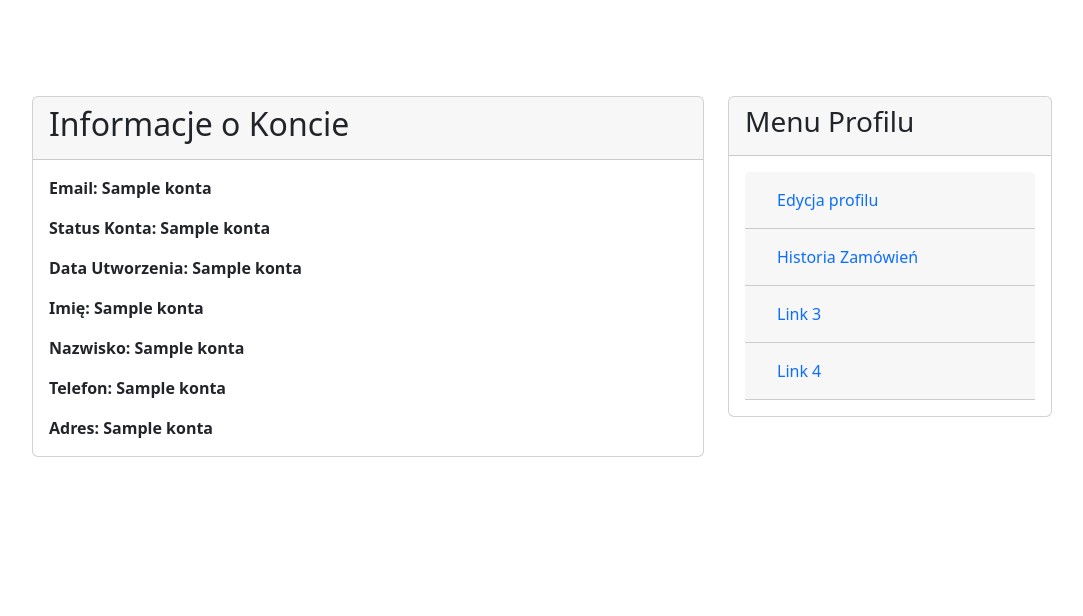
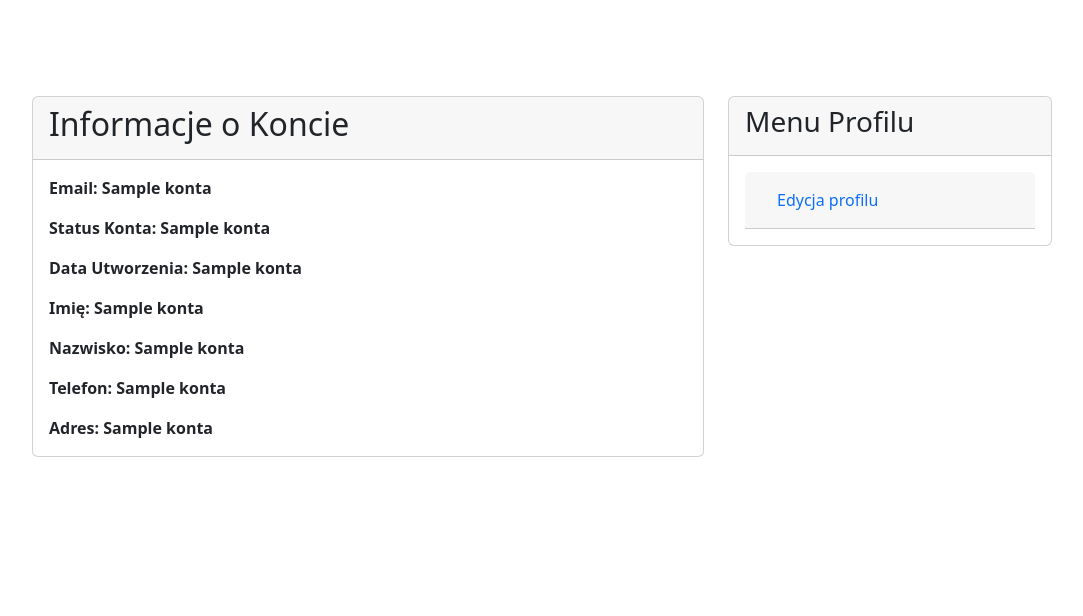
Before and after one commit to ThereIsAProjectToDo/Projekt-Inzynierski, a Flask app: page /konto/profil in a window 1280 px wide. Shown: the part 56-672 px from the top of the page, without its empty margins (98-1181 px from the left). Run offline with Flask 3, Linux system fonts and the light colour scheme; the visitor is signed in with stand-in values (Sample User, id 1); a database or web service that is not in the repository returns one stand-in record (values such as "Sample title"); some libraries are stand-ins or nearby versions.

Commit message:
modified:   website/templates/base.html 	deleted:    website/templates/history.html 	modified:   website/templates/profile.html

```diff
--- a/website/templates/base.html
+++ b/website/templates/base.html
@@ -126,16 +126,17 @@
                     <div class="container mt-4">
                         <div class="row">
 
-                            <!-- Duże zdjęcie po lewej stronie -->
-                            <div class="col-md-6">
-                                <img class="img-fluid rounded" src="https://cdn.biznesfinder.pl/f-34429-jak-dziala-ksiegarnia-internetowa.jpg" alt="Księgarnia">
+                            <!-- Duże zdjęcie po lewej stronie https://cdn.biznesfinder.pl/f-34429-jak-dziala-ksiegarnia-internetowa.jpg-->
+                            <div class="col-md-12">
+                                <center><h2>Księgarnia Internetowa</h2>
+                                <img class="img-fluid rounded" src="static\Images\banner.png" alt="Księgarnia"></center>
+                                <br>
                             </div>
 
                             <!-- Treść po prawej stronie -->
-                            <div class="col-md-6">
+                            <div class="col-md-12">
                                 <div class="text-container">
-                                    <h2>Szanowni Miłośnicy Piękna Literatury,</h2>
-                                    <!-- Treść opisująca książkę... -->
+
                                     <p>Szanowni Miłośnicy Piękna Literatury,
 
                                         Mamy przyjemność przedstawić Wam najnowszą perełkę literacką, której nie możecie przegapić! "Migoczące Marzenia" autorstwa utalentowanej pisarki Anna Nowak to podróż pełna emocji, wrażeń i inspiracji, która przeniesie Was do niezwykłego świata, gdzie każda strona kryje w sobie tajemnicę, a każde zdanie wciągnie Was głębiej w wir historii.
--- a/website/templates/profile.html
+++ b/website/templates/profile.html
@@ -33,15 +33,6 @@
             <li class="card-header">
               <a class="nav-link active" href="{{url_for('user.profil_edycja')}}">Edycja profilu</a>
             </li>
-            <li class="card-header">
-                <a class="nav-link active" href="{{url_for('user.historia_zamowien')}}">Historia Zamówień</a>
-            </li>
-            <li class="card-header">
-              <a class="nav-link" href="#">Link 3</a>
-            </li>
-            <li class="card-header">
-              <a class="nav-link" href="#">Link 4</a>
-            </li>
           </ul>
         </div>
       </div>
```
Also changed, not shown: website/templates/history.html (deleted).
